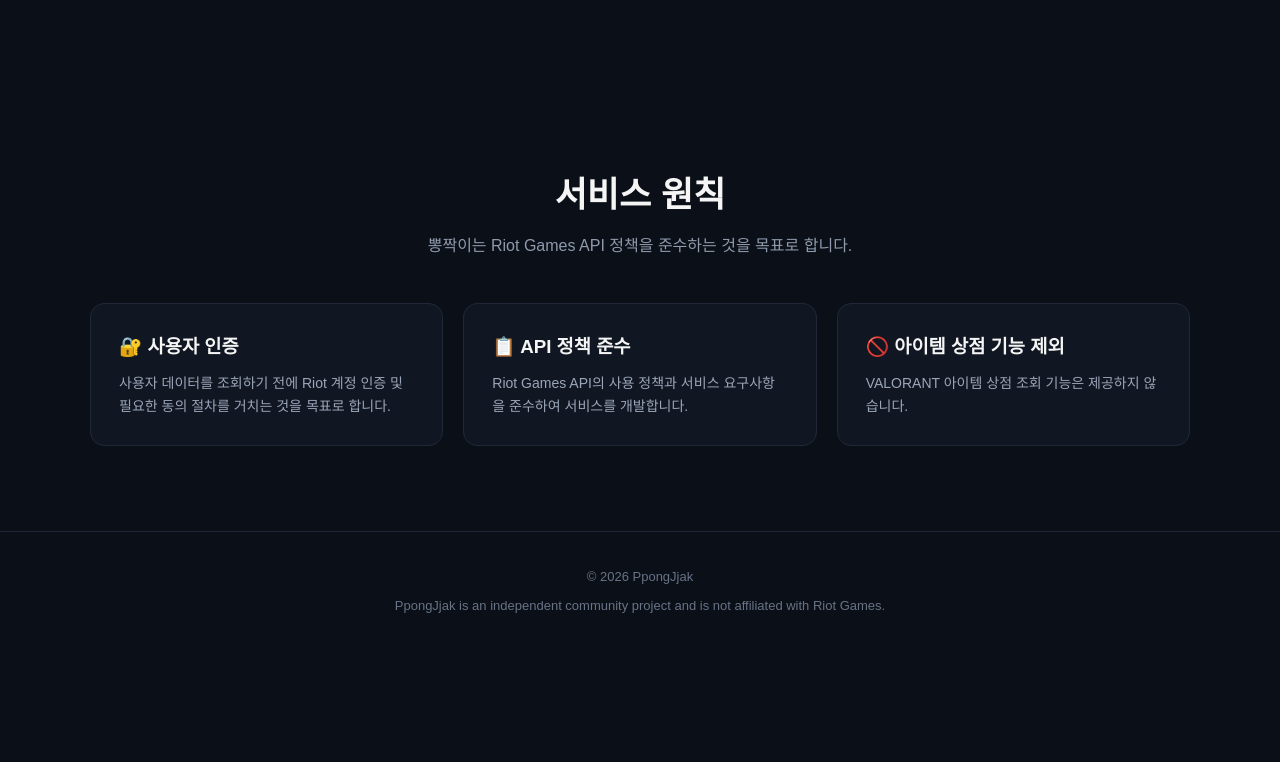
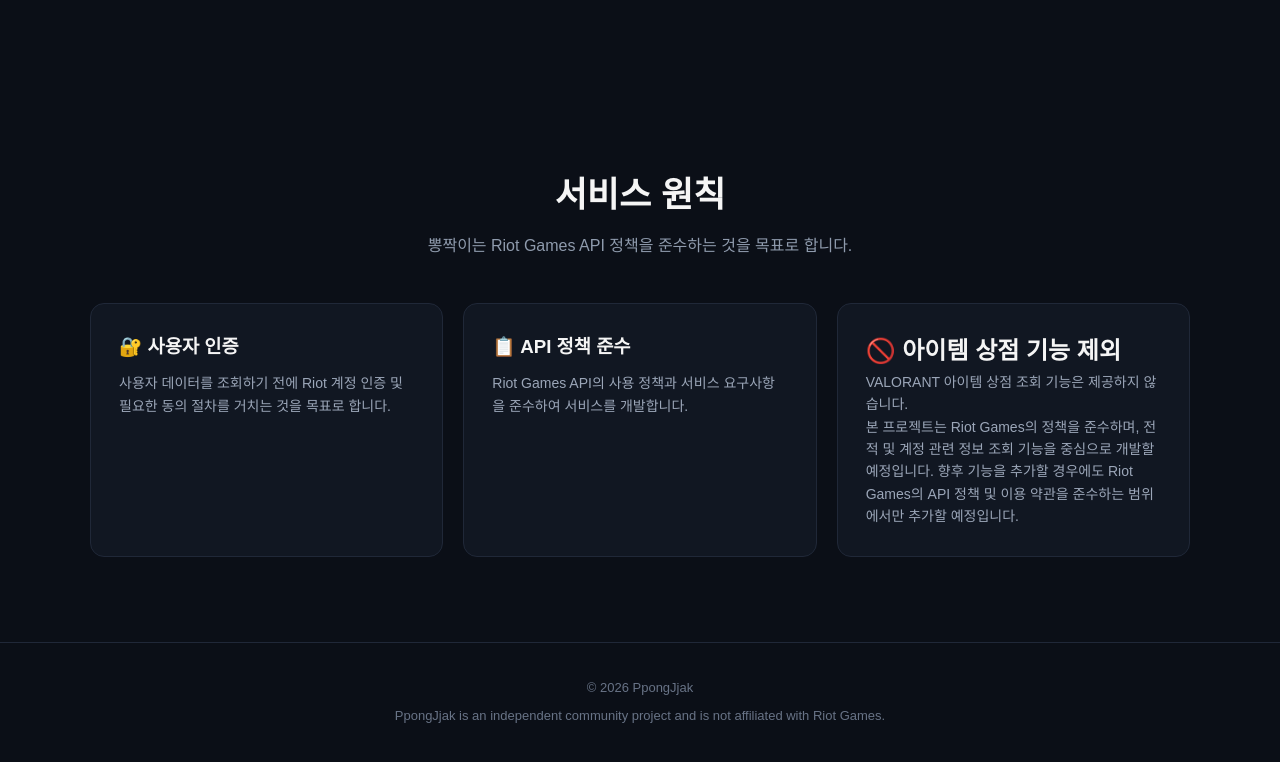
Before and after one commit to i2jsbue0987-droid/pongjjak-bot, a plain HTML site: page index.html in a window 1280 px wide. Shown: the part 2732-3494 px from the top of the page. Before the commit the page ends 3384 px from the top, so only its background shows below. Drawn offline with Linux system fonts and the light colour scheme.

Commit message:
Update index.html

```diff
--- a/index.html
+++ b/index.html
@@ -645,10 +645,17 @@
             </div>
 
             <div class="card">
-                <h3>🚫 아이템 상점 기능 제외</h3>
+                <h2>🚫 아이템 상점 기능 제외</h2>
+
                 <p>
-                    VALORANT 아이템 상점 조회 기능은
-                    제공하지 않습니다.
+                    VALORANT 아이템 상점 조회 기능은 제공하지 않습니다.
+                </p>
+
+                <p>
+                    본 프로젝트는 Riot Games의 정책을 준수하며,
+                    전적 및 계정 관련 정보 조회 기능을 중심으로 개발할 예정입니다.
+                    향후 기능을 추가할 경우에도 Riot Games의 API 정책 및 이용 약관을
+                    준수하는 범위에서만 추가할 예정입니다.
                 </p>
             </div>
 
```
